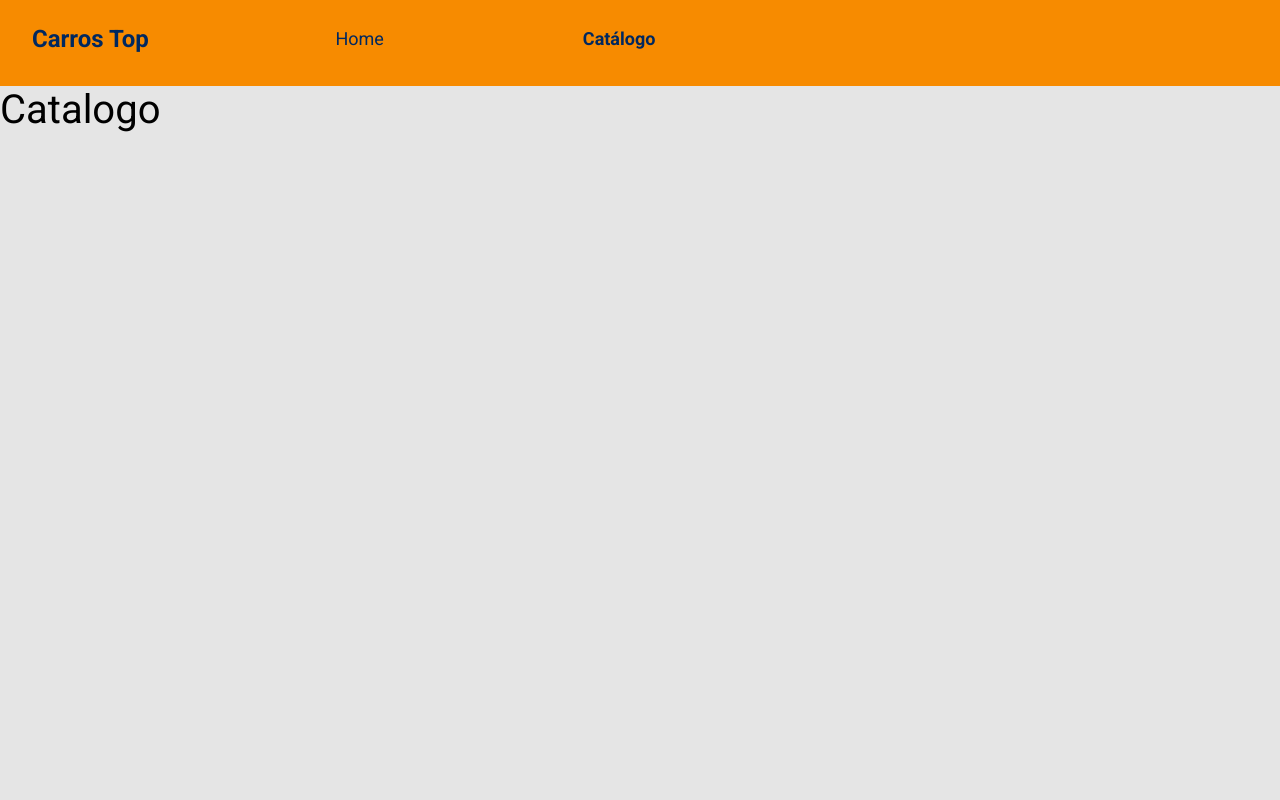
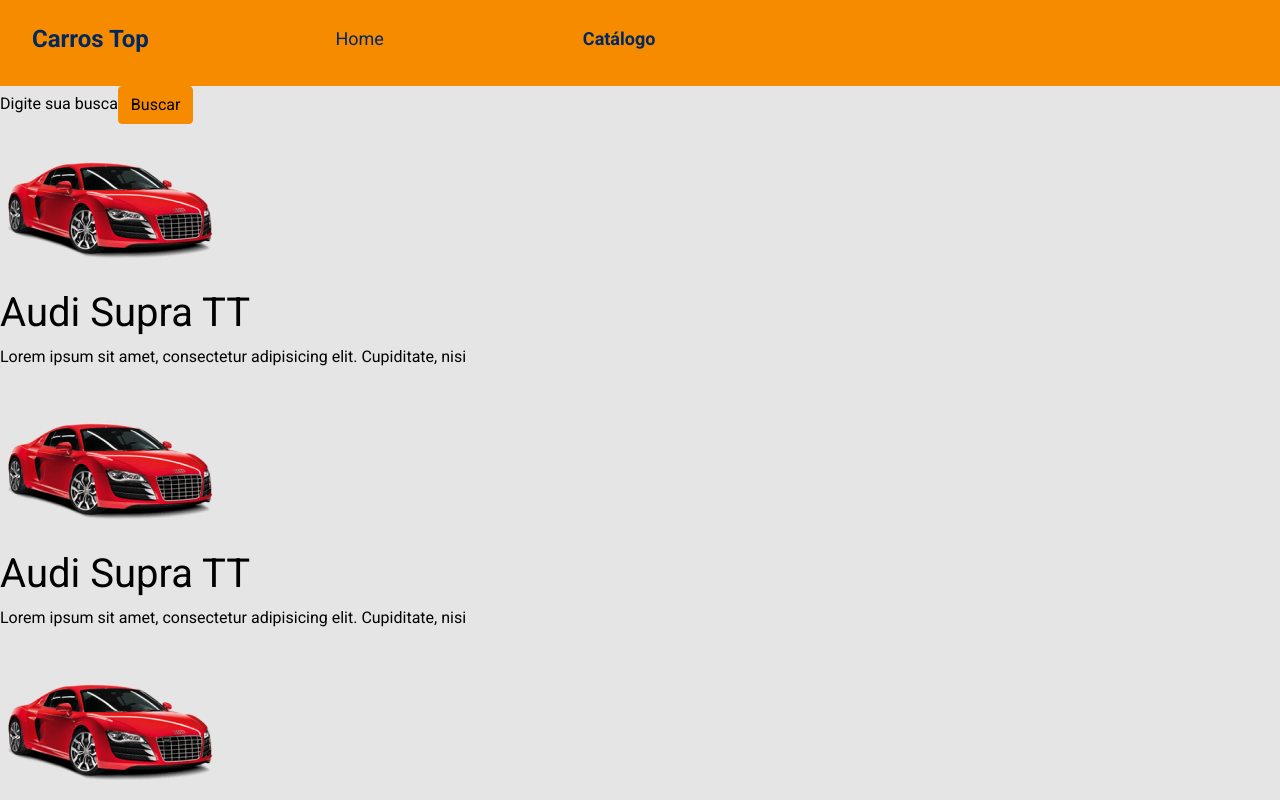
Before and after one commit to janaite/devsuperior-desafio-layout, a React (Create React App) app: page /catalog in a window 1280 px wide. Shown: the top 800 px of the page. Built offline with nearby package versions, Linux system fonts and the light colour scheme.

Commit message:
page Catalog (incomplete)

```diff
--- a/src/pages/Catalog/index.tsx
+++ b/src/pages/Catalog/index.tsx
@@ -1,6 +1,63 @@
+import ProductImage from 'assets/images/car-card.png';
+
+import './styles.css';
 
 const Catalog = () => {
-    return <h1>Catalogo</h1>
+    return (
+        <div className="catalog-container">
+            <div className="catalog-search-container">
+                Digite sua busca
+                <button className="btn btn-primary">Buscar</button>
+            </div>
+            <div className="catalog-card-container">
+                <div className="catalog-card">
+                    <img src={ProductImage} alt="Nome do produto" />
+                    <h1>Audi Supra TT</h1>
+                    <p>Lorem ipsum sit amet, consectetur adipisicing elit. Cupiditate, nisi</p>
+                </div>
+                <div className="catalog-card">
+                    <img src={ProductImage} alt="Nome do produto" />
+                    <h1>Audi Supra TT</h1>
+                    <p>Lorem ipsum sit amet, consectetur adipisicing elit. Cupiditate, nisi</p>
+                </div>
+                <div className="catalog-card">
+                    <img src={ProductImage} alt="Nome do produto" />
+                    <h1>Audi Supra TT</h1>
+                    <p>Lorem ipsum sit amet, consectetur adipisicing elit. Cupiditate, nisi</p>
+                </div>
+                <div className="catalog-card">
+                    <img src={ProductImage} alt="Nome do produto" />
+                    <h1>Audi Supra TT</h1>
+                    <p>Lorem ipsum sit amet, consectetur adipisicing elit. Cupiditate, nisi</p>
+                </div>
+                <div className="catalog-card">
+                    <img src={ProductImage} alt="Nome do produto" />
+                    <h1>Audi Supra TT</h1>
+                    <p>Lorem ipsum sit amet, consectetur adipisicing elit. Cupiditate, nisi</p>
+                </div>
+                <div className="catalog-card">
+                    <img src={ProductImage} alt="Nome do produto" />
+                    <h1>Audi Supra TT</h1>
+                    <p>Lorem ipsum sit amet, consectetur adipisicing elit. Cupiditate, nisi</p>
+                </div>
+                <div className="catalog-card">
+                    <img src={ProductImage} alt="Nome do produto" />
+                    <h1>Audi Supra TT</h1>
+                    <p>Lorem ipsum sit amet, consectetur adipisicing elit. Cupiditate, nisi</p>
+                </div>
+                <div className="catalog-card">
+                    <img src={ProductImage} alt="Nome do produto" />
+                    <h1>Audi Supra TT</h1>
+                    <p>Lorem ipsum sit amet, consectetur adipisicing elit. Cupiditate, nisi</p>
+                </div>
+                <div className="catalog-card">
+                    <img src={ProductImage} alt="Nome do produto" />
+                    <h1>Audi Supra TT</h1>
+                    <p>Lorem ipsum sit amet, consectetur adipisicing elit. Cupiditate, nisi</p>
+                </div>
+            </div>
+        </div>
+    );
 }
 
 export default Catalog;
```
Also changed, not shown: src/assets/images/car-card.png (added), src/pages/Catalog/styles.css (added).
